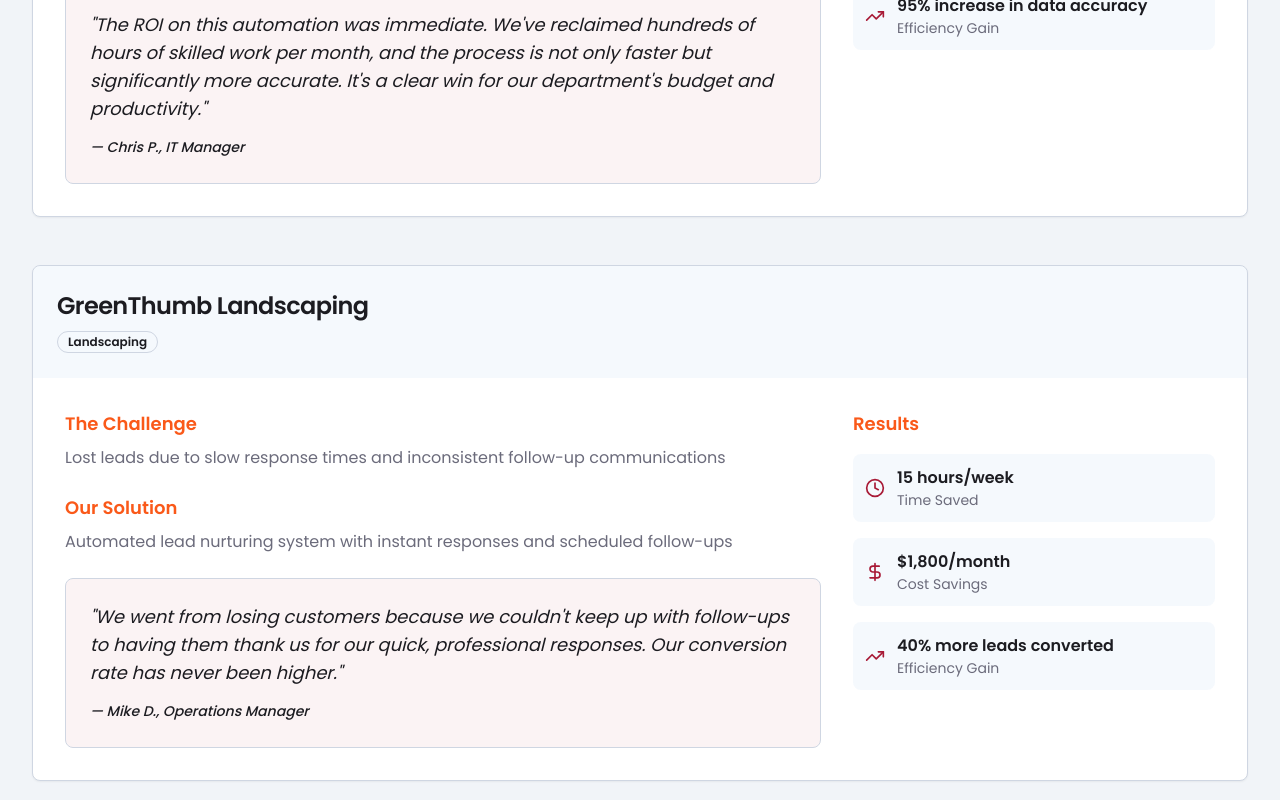
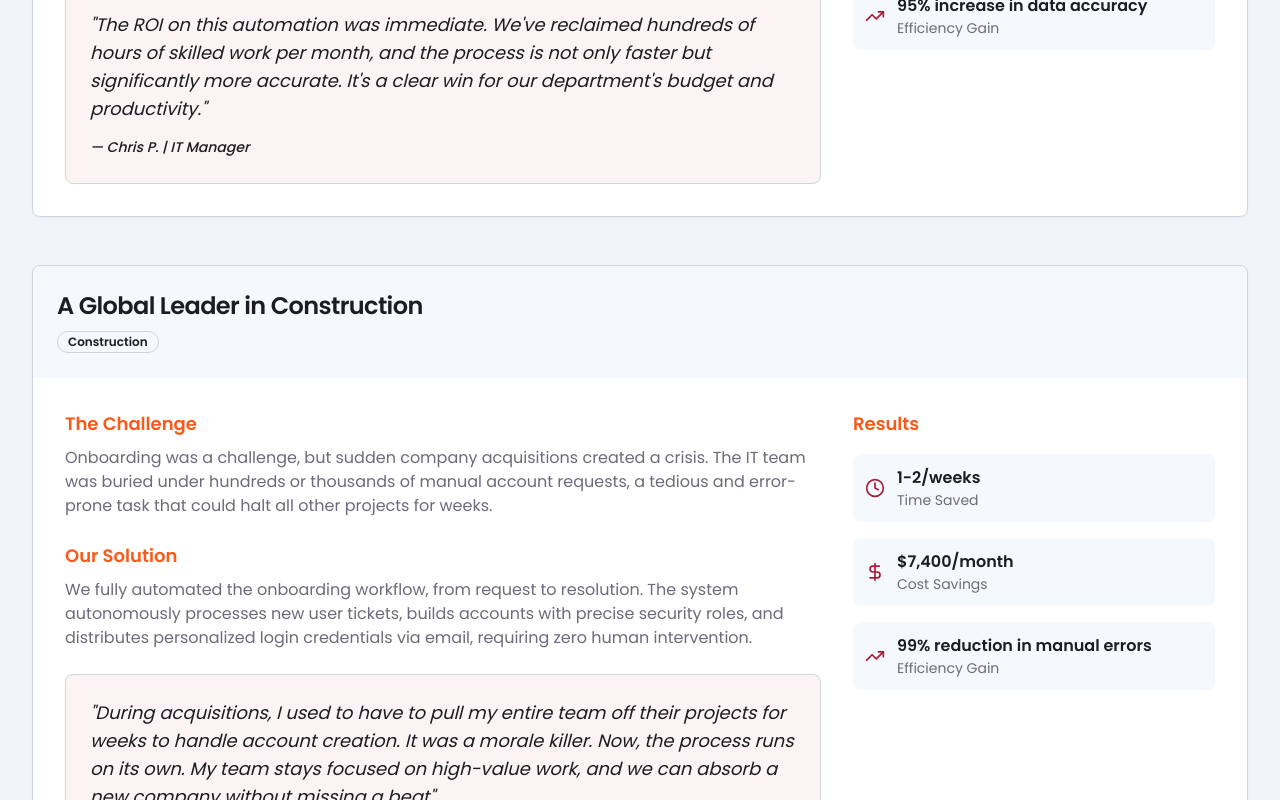
Before and after one commit to buddytechauto/buddy-tech-dam-builder, a React (Vite) app: page /case-studies in a window 1280 px wide. Shown: the part 720-1520 px from the top of the page. Built offline with nearby package versions, Linux system fonts and the light colour scheme.

Commit message:
Automated update: 2025-08-08 20:18:48

```diff
--- a/src/pages/CaseStudies.tsx
+++ b/src/pages/CaseStudies.tsx
@@ -19,20 +19,20 @@ const CaseStudies = () => {
         efficiency: "95% increase in data accuracy"
       },
       quote: "The ROI on this automation was immediate. We've reclaimed hundreds of hours of skilled work per month, and the process is not only faster but significantly more accurate. It's a clear win for our department's budget and productivity.",
-      author: "Chris P., IT Manager"
+      author: "Chris P. | IT Manager"
     },
     {
-      title: "GreenThumb Landscaping",
-      industry: "Landscaping",
-      challenge: "Lost leads due to slow response times and inconsistent follow-up communications",
-      solution: "Automated lead nurturing system with instant responses and scheduled follow-ups",
+      title: "A Global Leader in Construction",
+      industry: "Construction",
+      challenge: "Onboarding was a challenge, but sudden company acquisitions created a crisis. The IT team was buried under hundreds or thousands of manual account requests, a tedious and error-prone task that could halt all other projects for weeks.",
+      solution: "We fully automated the onboarding workflow, from request to resolution. The system autonomously processes new user tickets, builds accounts with precise security roles, and distributes personalized login credentials via email, requiring zero human intervention.",
       results: {
-        timeSaved: "15 hours/week",
-        costSavings: "$1,800/month",
-        efficiency: "40% more leads converted"
+        timeSaved: "1-2/weeks",
+        costSavings: "$7,400/month",
+        efficiency: "99% reduction in manual errors"
       },
-      quote: "We went from losing customers because we couldn't keep up with follow-ups to having them thank us for our quick, professional responses. Our conversion rate has never been higher.",
-      author: "Mike D., Operations Manager"
+      quote: "During acquisitions, I used to have to pull my entire team off their projects for weeks to handle account creation. It was a morale killer. Now, the process runs on its own. My team stays focused on high-value work, and we can absorb a new company without missing a beat",
+      author: "Dustin B. | IT Manager"
     },
     {
       title: "Sunset Dental Practice",
```
Also changed, not shown: 2 other files (tests, documents, lock files or other folders).
